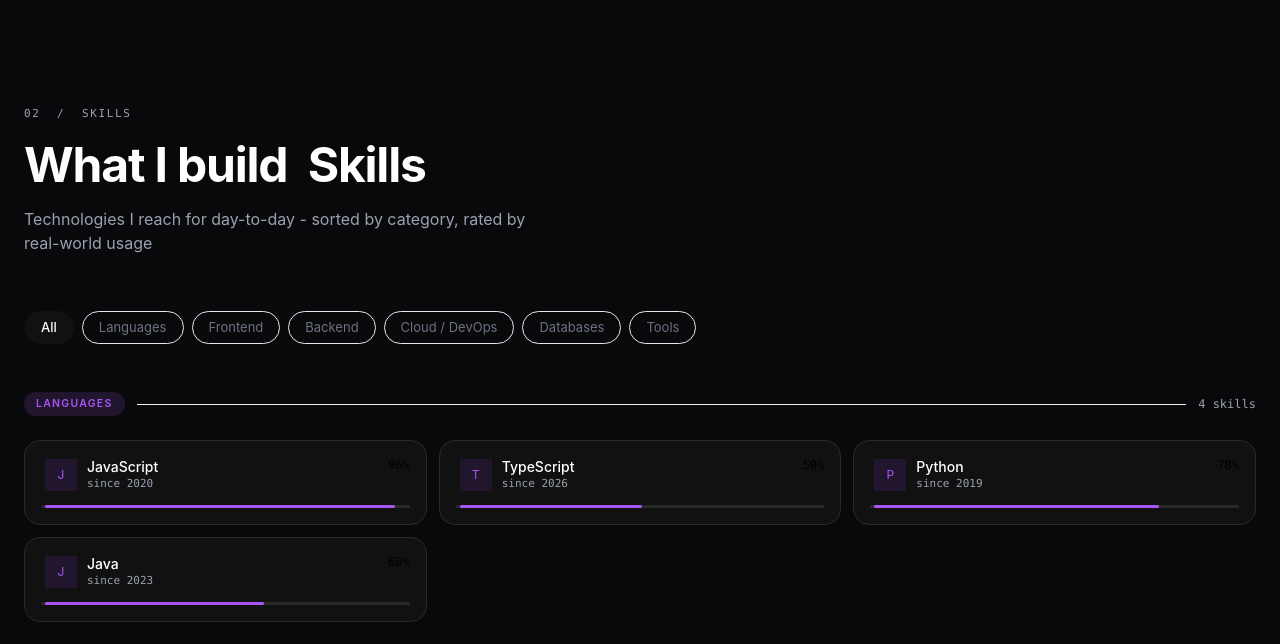
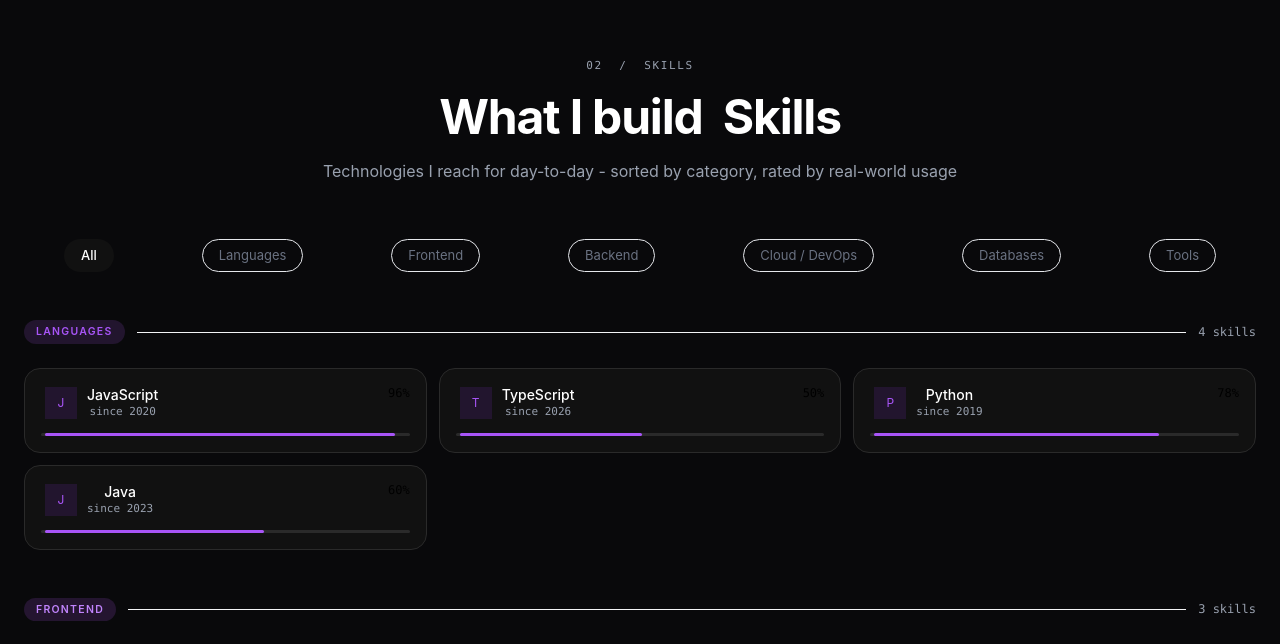
Before and after one commit to Prabhath3/Prabhath-s_Portfoliyo, a React (Vite) app in the folder portfoliyo/: page / in a window 1280 px wide. Shown: the part 1564-2208 px from the top of the page. Built offline with nearby package versions, Linux system fonts and the light colour scheme.

Commit message:
skill section linked with navbar

```diff
--- a/portfoliyo/package.json
+++ b/portfoliyo/package.json
@@ -18,6 +18,8 @@
     "@babel/core": "^7.29.0",
     "@eslint/js": "^10.0.1",
     "@rolldown/plugin-babel": "^0.2.3",
+    "@tailwindcss/node": "^4.3.0",
+    "@tailwindcss/vite": "^4.3.0",
     "@types/babel__core": "^7.20.5",
     "@types/node": "^24.12.3",
     "@types/react": "^19.2.14",
--- a/portfoliyo/src/components/Header.tsx
+++ b/portfoliyo/src/components/Header.tsx
@@ -7,7 +7,7 @@ function Header() {
                <div className="flex items-center gap-8">
                 <ul className="flex gap-6 text-gray-300">
                     <li className="cursor-pointer hover:text-purple-400 transition-all duration-300" ><a href="#About">About</a></li>
-                    <li className="cursor-pointer hover:text-purple-400 transition-all duration-300">Skill</li>
+                    <li className="cursor-pointer hover:text-purple-400 transition-all duration-300"><a href="#Skill">Skill</a></li>
                     <li className="cursor-pointer hover:text-purple-400 transition-all duration-300">Contact US</li>
                     <li className="cursor-pointer hover:text-purple-400 transition-all duration-300">Projects</li>
                 </ul>
--- a/portfoliyo/src/components/Skill.tsx
+++ b/portfoliyo/src/components/Skill.tsx
@@ -147,22 +147,22 @@ export default function Skill() {
 
   const filtered = active === ALL ? SKILLS_DATA : SKILLS_DATA.filter((s) => s.category === active);
   return (
-    <section id="Skill" className="py-28 px-6 max-w-10xl mx-auto bg-zinc-950 " aria-label="Skills" >
-      <div className="mb-14">
+    <section id="Skill" className="py-16 px-6 max-w-10xl mx-auto bg-zinc-950 text-center " aria-label="Skills" >
+      <div className="mb-14" >
         <span className="text-[11px] font-mono tracking-[0.15em] text-gray-400 dark:text-gray-400 uppercase">
           02 &nbsp;/&nbsp; skills
         </span>
         <h2 className="mt-3 text-5xl font-bold tracking-tight text-white dark:text-gray-500 leading-tight">
           What I build&nbsp; Skills
         </h2>
-        <p className="mt-3 text-gray-400 dark:text-gray-400 max-w-lg">
+        <p className="mt-3 text-gray-400  dark:text-gray-400 ">
           Technologies I reach for day-to-day - sorted by category, rated by real-world usage
         </p>
       </div>
       <div
         role="tablist"
         aria-label="Skill categories"
-        className="flex flex-wrap gap-2 mb-12"
+        className="flex flex-wrap gap-2 mb-12 "
       >
         {TABS.map((tab) => {
           const isActive = tab === active;
@@ -173,7 +173,7 @@ export default function Skill() {
               role="tab"
               aria-selected={isActive}
               onClick={() => setActive(tab)}
-              className={`px-4 py-1.5 text-[13px] rounded-full border transition-all duration-200 outline-none focus-visible:ring-2 focus-visible:ring-offset-2 ${isActive
+              className={`m-auto px-4 py-1.5 text-[13px] rounded-full border transition-all duration-200 outline-none focus-visible:ring-2 focus-visible:ring-offset-2 ${isActive
                 ? "border-transparent text-white dark:text-gray-900 font-medium"
                 : "border-gray-200 dark:border-gray-700 text-gray-500 dark:text-gray-400 hover:border-gray-400 dark:hover:border-gray-500 bg-transparent"
                 }`}
```
Also changed, not shown: 1 other file (tests, documents, lock files or other folders).
